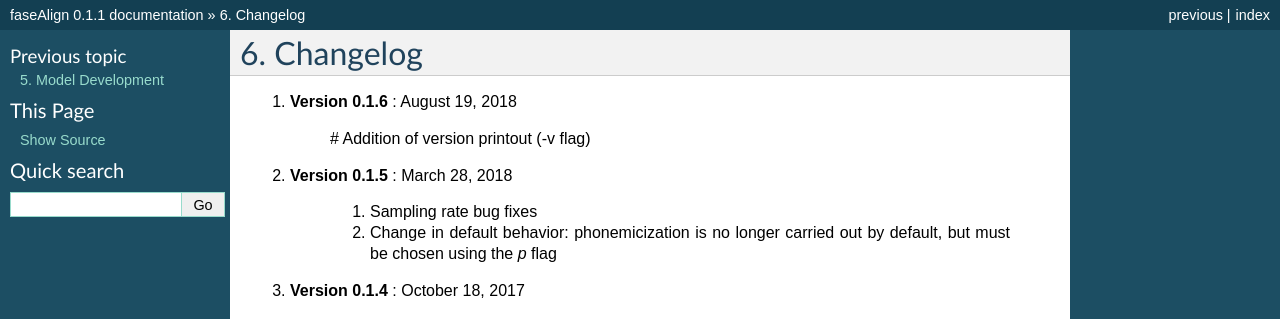
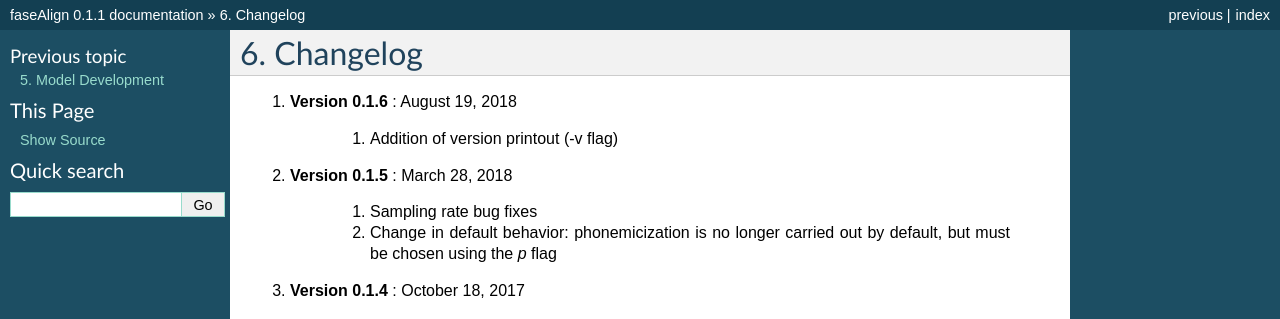
Before and after one commit to EricWilbanks/faseAlign, a Sphinx documentation site: the page built from docs/changelog.rst, in a window 1280 px wide. Shown: the top 319 px of the page. Built offline with Sphinx 7.4.7, drawn with Linux system fonts in a browser that asks for light colours.

Commit message:
change log formatting

```diff
--- a/docs/changelog.rst
+++ b/docs/changelog.rst
@@ -5,7 +5,7 @@
 =========
 #. **Version 0.1.6** : August 19, 2018
 
-		# Addition of version printout (-v flag)
+		#. Addition of version printout (-v flag)
 
 #. **Version 0.1.5** : March 28, 2018
 
```
